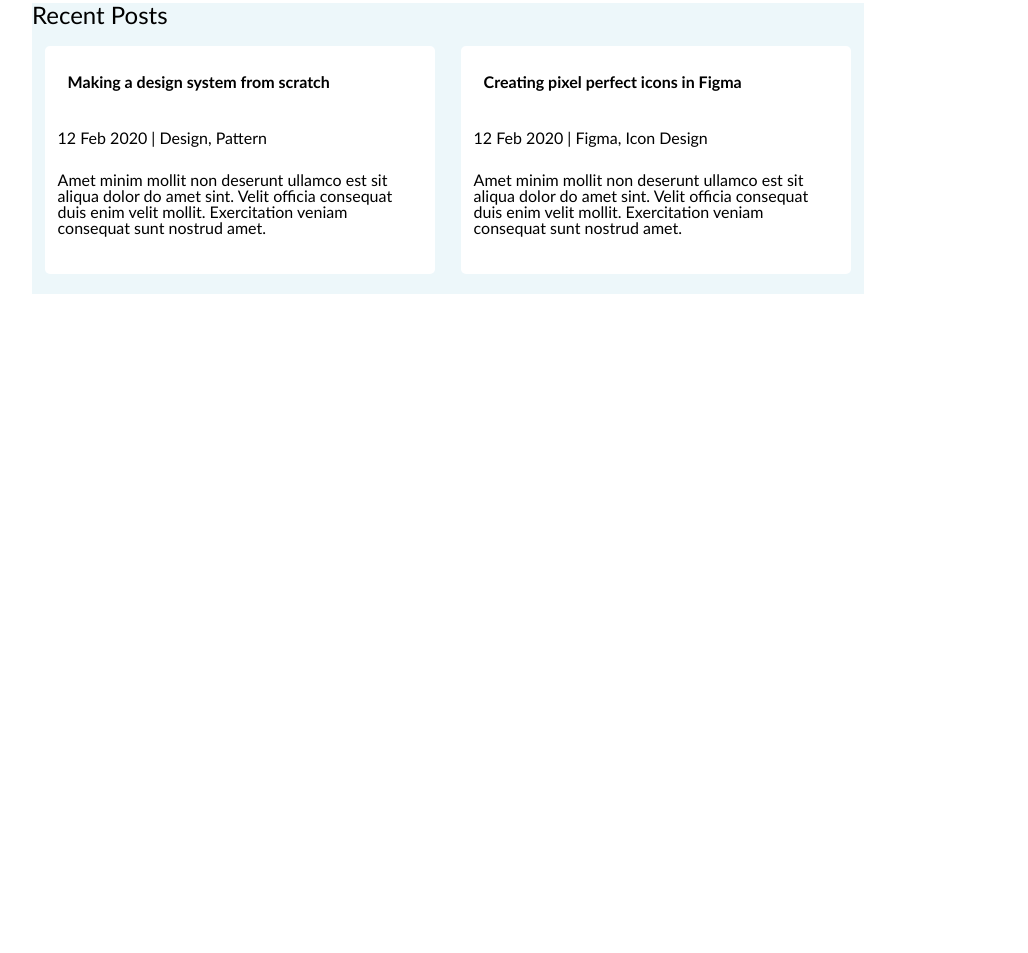
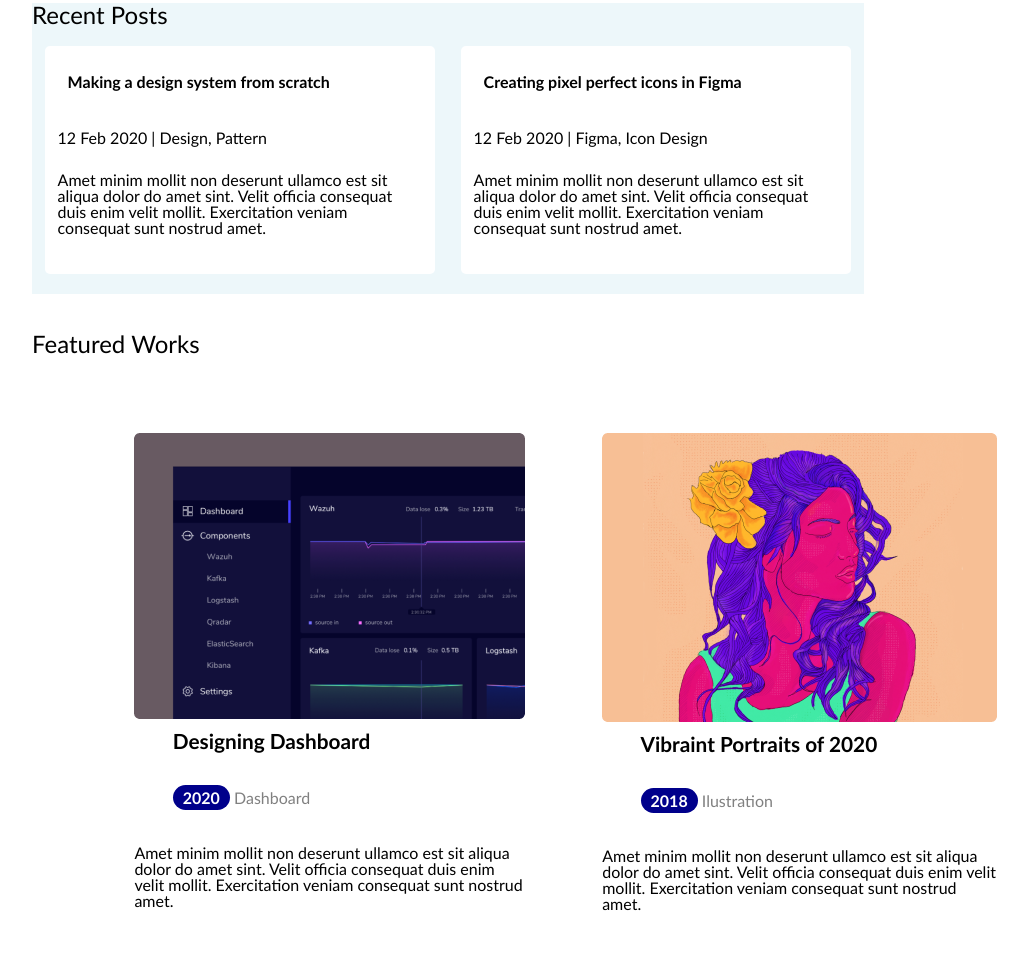
Before and after one commit to josemarneto/Dev-Web---Atividade-Portfolio-JOS--devweb, a plain HTML site: page index.html in a window 1280 px wide. Shown: the part 399-1352 px from the top of the page, without its empty margins (160-1188 px from the left). Before the commit the page ends 800 px from the top, so only its background shows below. Drawn offline with Linux system fonts and the light colour scheme.

Commit message:
Alteração des web

```diff
--- a/css/style.css
+++ b/css/style.css
@@ -165,3 +165,34 @@ section.rt-post ul li p {
 	display: flex;
 	margin: 2vw 0vw 2vw 0vw;
 }
+section.ft-works h2 {
+	font-size: 1.5rem;
+	margin: 3vw 0vw 3vw 0vw;
+}
+section.ft-works ul {
+	margin: 2vw 5vw 2vw 5vw;
+	display: flex;
+}
+section.ft-works ul li {
+	margin: 3vw 3vw 3vw 3vw;
+}
+section.ft-works ul li h3{
+	font-weight: bold;
+	font-size: 1.3rem;
+	margin: 0.8vw 3vw 3vw 3vw;
+}
+section.ft-works ul li p span{
+	background: darkblue;
+	border-radius: 20px;
+	color: white;
+	font-weight: bold;
+	padding: 3px 10px 3px 10px;
+}
+section.ft-works ul li p.Dashboard{
+	color: gray;
+	margin: 3vw 3vw 3vw 3vw;
+}
+section.ft-works ul li p.Vibraint {
+	color: gray;
+	margin: 3vw 3vw 3vw 3vw;
+}
--- a/index.html
+++ b/index.html
@@ -60,6 +60,31 @@
              </li>
            </ul>
         </section>
+        <section class="ft-works">
+            <h2>Featured Works</h2>
+            <ul>
+                <li>
+                    <img src="images/Rectangle30.png" alt="foto Dashboard">
+                    <h3>Designing Dashboard</h3>
+                    <p class="Dashboard">
+                        <span>2020</span> Dashboard
+                    </p>
+                    <p>
+                        Amet minim mollit non deserunt ullamco est sit aliqua dolor do amet sint. Velit officia consequat duis enim velit mollit. Exercitation veniam consequat sunt nostrud amet.
+                    </p>
+                </li>
+                <li>
+                    <img src="images/Rectangle32.png" alt="foto vibrante">
+                    <h3>Vibraint Portraits of 2020</h3>
+                    <p class="Vibraint">
+                        <span>2018</span>  Ilustration
+                    </p>
+                    <p>
+                        Amet minim mollit non deserunt ullamco est sit aliqua dolor do amet sint. Velit officia consequat duis enim velit mollit. Exercitation veniam consequat sunt nostrud amet.
+                    </p>
+                </li>
+            </ul>
+        </section>
     </main>
 </body>
 </html>
```
